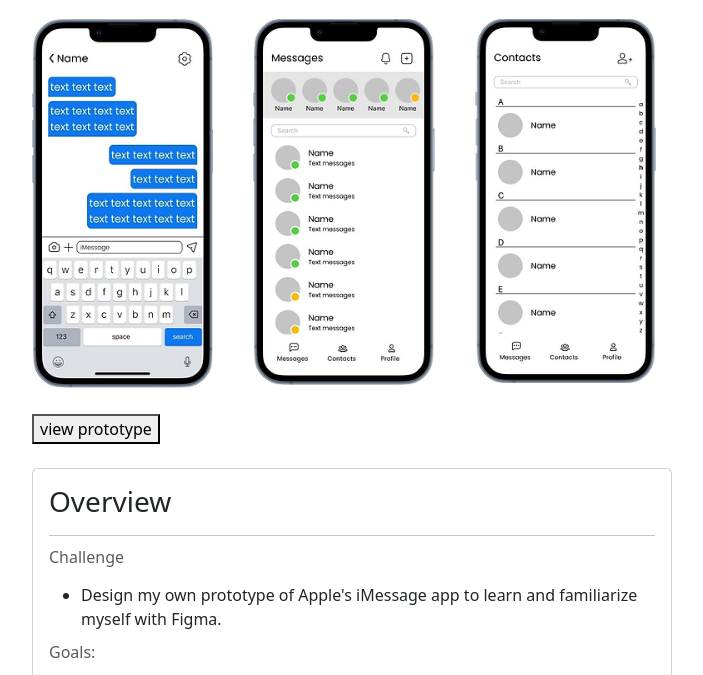
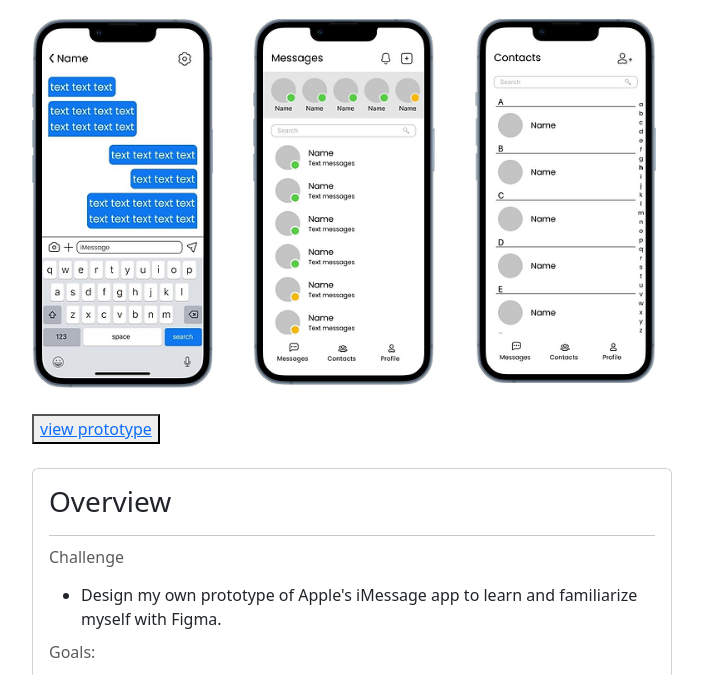
Before and after one commit to haoluong1250/portfolio, a plain HTML site: page imessage.html in a window 1280 px wide. Shown: the part 109-784 px from the top of the page, without its empty margins (288-991 px from the left). Drawn offline with nearby package versions, Linux system fonts and the light colour scheme.

Commit message:
Update imessage.html

```diff
--- a/imessage.html
+++ b/imessage.html
@@ -73,7 +73,7 @@
                 </div>
             </div>
               <br>
-              <button>view prototype</button>
+              <button><a href="#" target="_blank">view prototype</a></button>
               <br><br>
 
             <!--OVERVIEW-->
```
